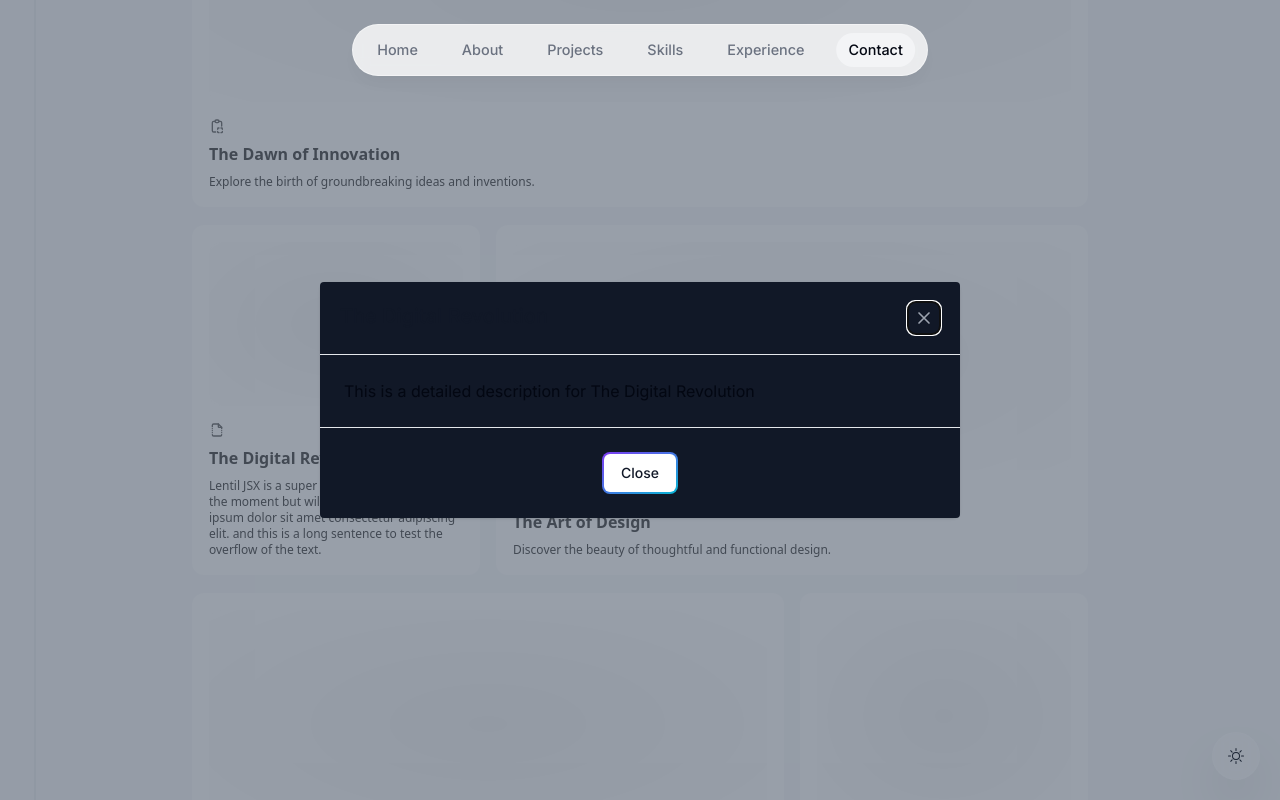
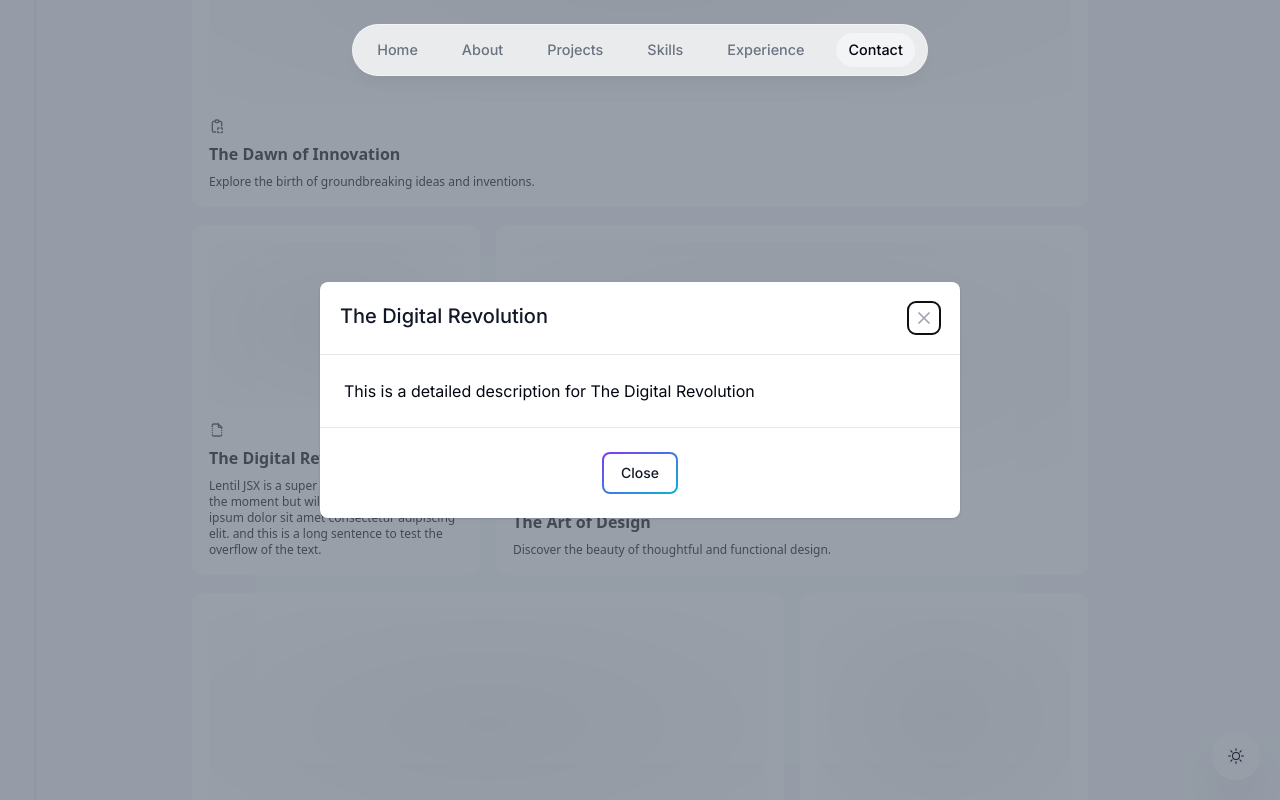
Before and after one commit to oucar/portfolio, a Next.js app: page / in a window 1280 px wide. Both pictures are taken after a click on the element 336 px from the left and 1821 px from the top of the page. Shown: the part 1421-2221 px from the top of the page. Built offline with nearby package versions, Linux system fonts and the light colour scheme; no server answers.

Commit message:
Fixed the project detail modal to look good on white theme

```diff
--- a/components/bento-grid.tsx
+++ b/components/bento-grid.tsx
@@ -46,7 +46,7 @@ export const BentoGridItem = ({
         "row-span-1 rounded-xl h-[350px] group/bento hover:shadow-xl transition duration-200 shadow-input dark:shadow-none p-4 dark:bg-black dark:border-white/[0.2] bg-white border border-transparent justify-between flex flex-col space-y-4",
         className
       )}
-      onClick={handleClick} // Call handleClick function on click
+      onClick={handleClick}
     >
       {header}
       <div className="group-hover/bento:translate-x-2 transition duration-200">
--- a/components/projects.tsx
+++ b/components/projects.tsx
@@ -52,11 +52,11 @@ export default function Projects() {
         ))}
       </BentoGrid>
       <Modal dismissible show={openModal} onClose={closeModal} className="bg-slate-700">
-        <Modal.Header className="bg-[#111827]">{selectedItem && selectedItem.title}</Modal.Header>
-        <Modal.Body className="bg-[#111827]">
+        <Modal.Header className="dark:bg-[#111827]">{selectedItem && selectedItem.title}</Modal.Header>
+        <Modal.Body className="dark:bg-[#111827]">
           {selectedItem && selectedItem.detailedDescription}
         </Modal.Body>
-        <Modal.Footer className="flex justify-center bg-[#111827]">
+        <Modal.Footer className="flex justify-center dark:bg-[#111827]">
           <Button outline gradientDuoTone="purpleToBlue" onClick={closeModal}>Close</Button>
         </Modal.Footer>
       </Modal>
```
